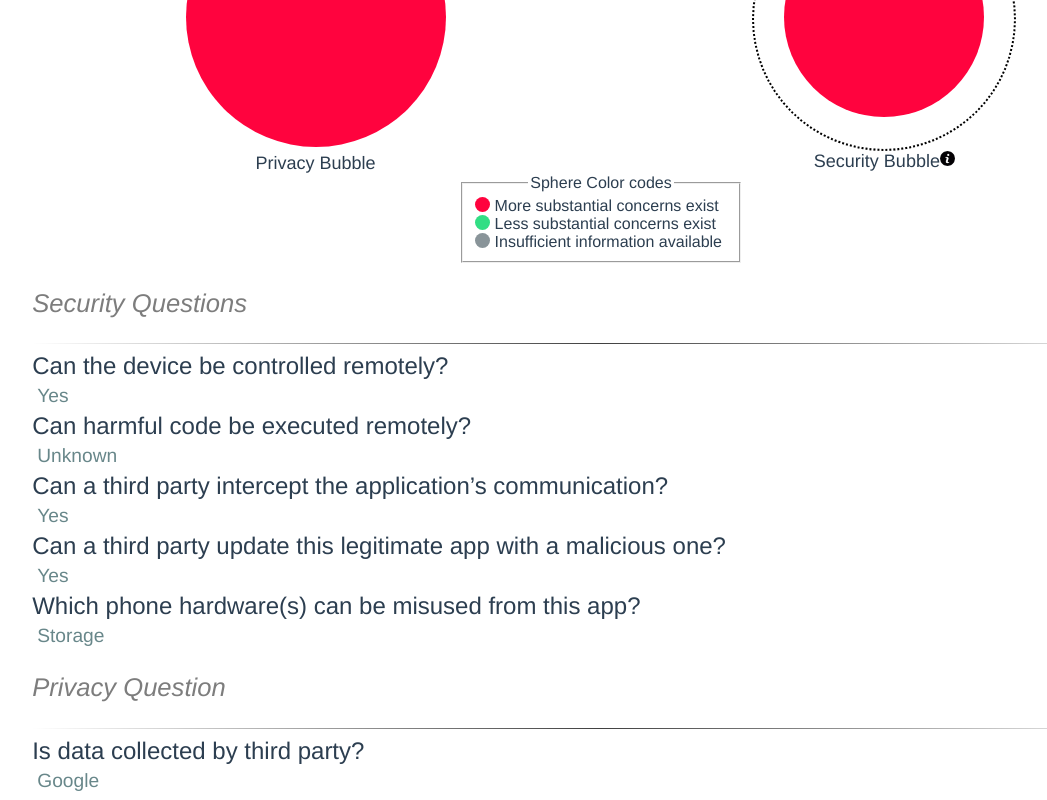
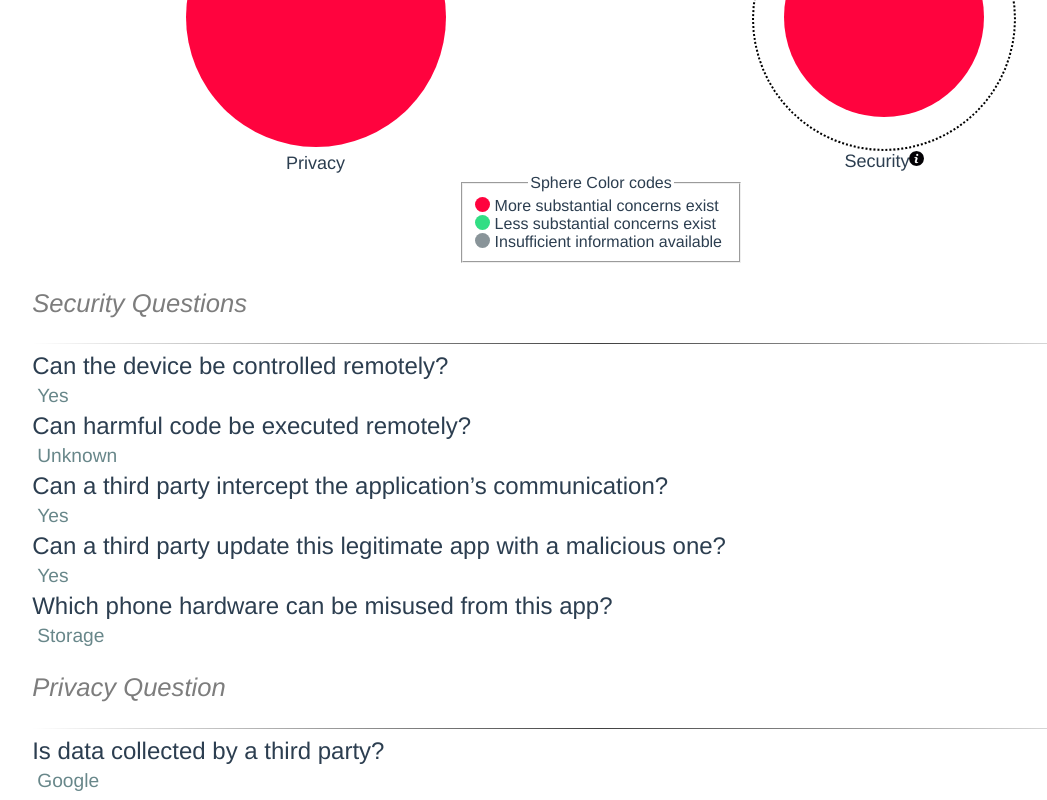
Before and after one commit to JesperStromblad/appsafe-dashboard, a Vue app: page / in a window 1280 px wide. Shown: the part 1158-1958 px from the top of the page, without its empty margins (39-1086 px from the left). Built offline with nearby package versions, Linux system fonts and the light colour scheme.

Commit message:
updates of Linnet

```diff
--- a/src/App.vue
+++ b/src/App.vue
@@ -46,11 +46,11 @@
             <div class="answer">{{ getQuestion3(app, selectedOption) }}</div>
             <div class="question">Can a third party update this legitimate app with a malicious one?</div>
             <div class="answer">{{ getQuestion4(app, selectedOption) }}</div>
-            <div class="question">Which phone hardware(s) can be misused from this app?</div>
+            <div class="question">Which phone hardware can be misused from this app?</div>
             <div class="answer">{{ getQuestion6(app, selectedOption) }}</div>
             <p class="category">Privacy Question</p>
             <hr />
-            <div class="question">Is data collected by third party?</div>
+            <div class="question">Is data collected by a third party?</div>
             <div class="answer">{{ getQuestion5(app, selectedOption) }}</div>
         </div>
     </div>
--- a/src/components/SphereFills.vue
+++ b/src/components/SphereFills.vue
@@ -2,7 +2,7 @@
     <div class="parallel_sphere">
         <div>
             <div title="" id="sphere_color" class="sphere fill"></div>
-            <span class="bubble-info">Privacy Bubble</span>
+            <span class="bubble-info">Privacy</span>
         </div>
 
         <div>
@@ -10,7 +10,7 @@
                 <div id="sphere_id" class="sphere securty_fill"></div>
             </div>
             <div class="bubble-description">
-                <span class="bubble-info">Security Bubble</span>
+                <span class="bubble-info">Security</span>
                 <img
                     title="Bubble size represents the proportion of questions answered by security analysis."
                     src="../assets/information-button.png "
```
